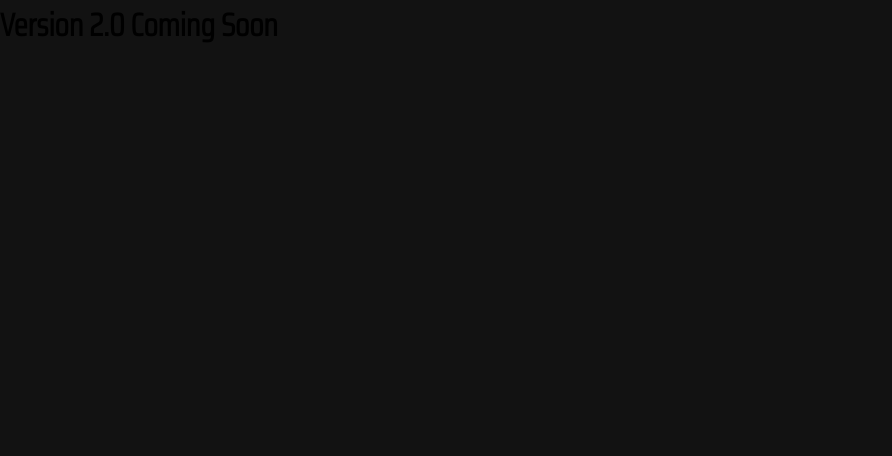
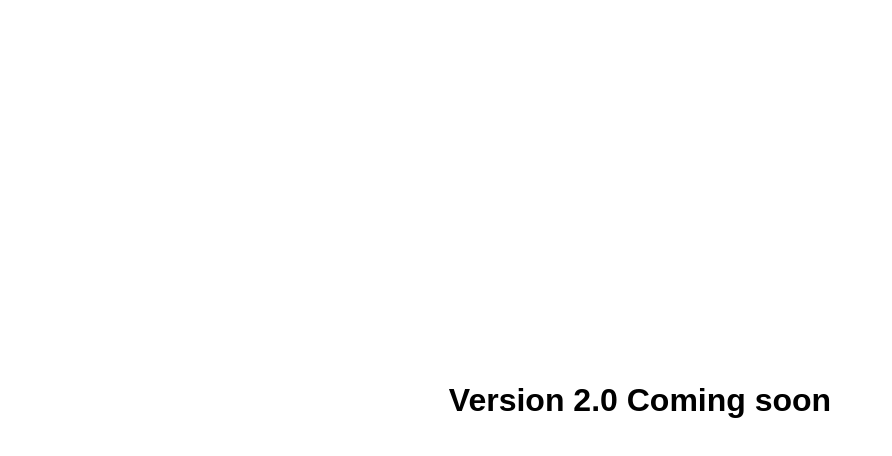
Before and after one commit to feMoraes0/portfolio, a React (Create React App) app: page / in a window 1280 px wide. Shown: the top 456 px of the page, without its empty margins (0-892 px from the left). Built offline with nearby package versions, Linux system fonts and the light colour scheme.

Commit message:
[version-2.0] cleans app and style files

```diff
--- a/src/App.tsx
+++ b/src/App.tsx
@@ -3,7 +3,7 @@ import React from 'react';
 const App = () => {
   return (
     <>
-      <h1> Version 2.0 Coming Soon </h1>
+      <h1> Version 2.0 Coming soon </h1>
     </>
   );
 }
--- a/src/index.css
+++ b/src/index.css
@@ -1,5 +1,3 @@
-@import url('https://fonts.googleapis.com/css2?family=Saira+Condensed:wght@300&display=swap');
-
 * {
   margin: 0;
   padding: 0;
@@ -13,13 +11,7 @@ body {
   max-width: 100vw;
   height: 100vh;
   max-height: 100vh;
-  background-color: #121212;
-  overflow-y: hidden;
-  overflow-x: hidden;
+  display: flex;
+  align-items: center;
+  justify-content: center;
 }
-button {
-  cursor: pointer;
-}
-input:focus, button:focus {
-  outline: none;
-}
```
Also changed, not shown: 1 other file (tests, documents, lock files or other folders).
